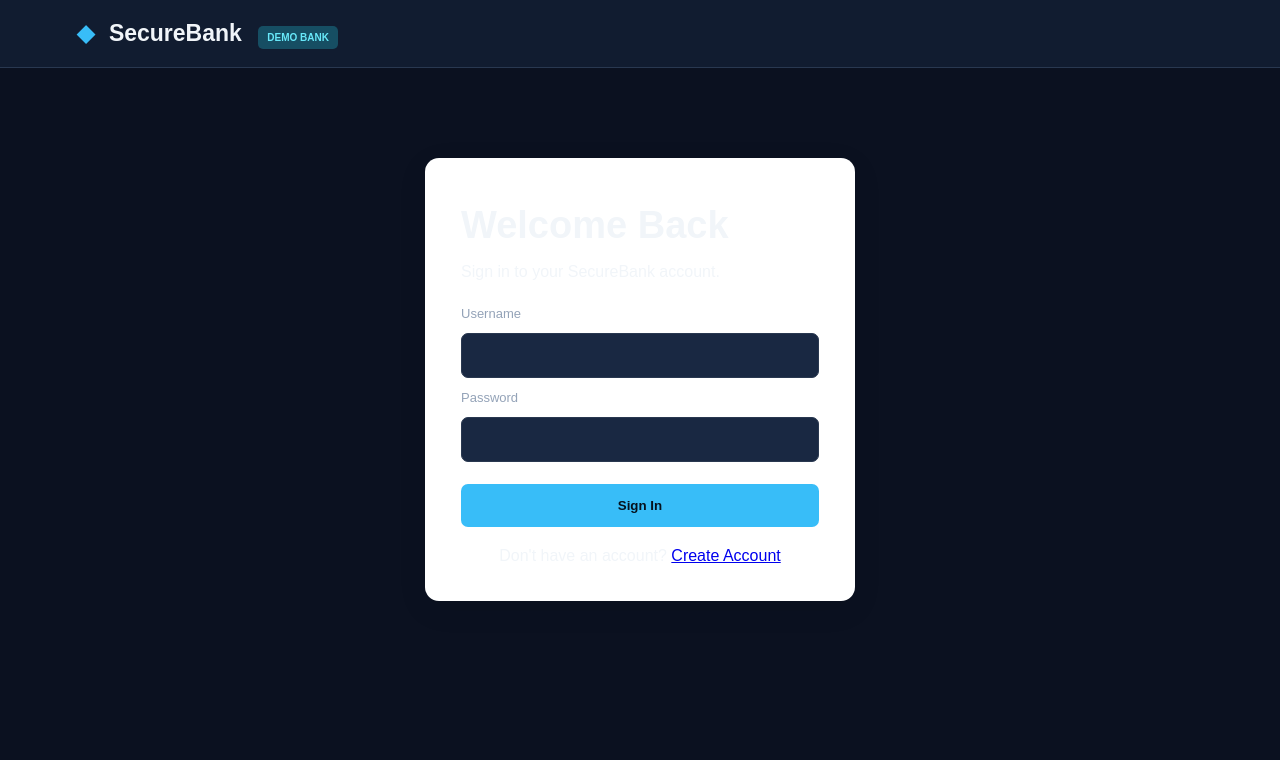
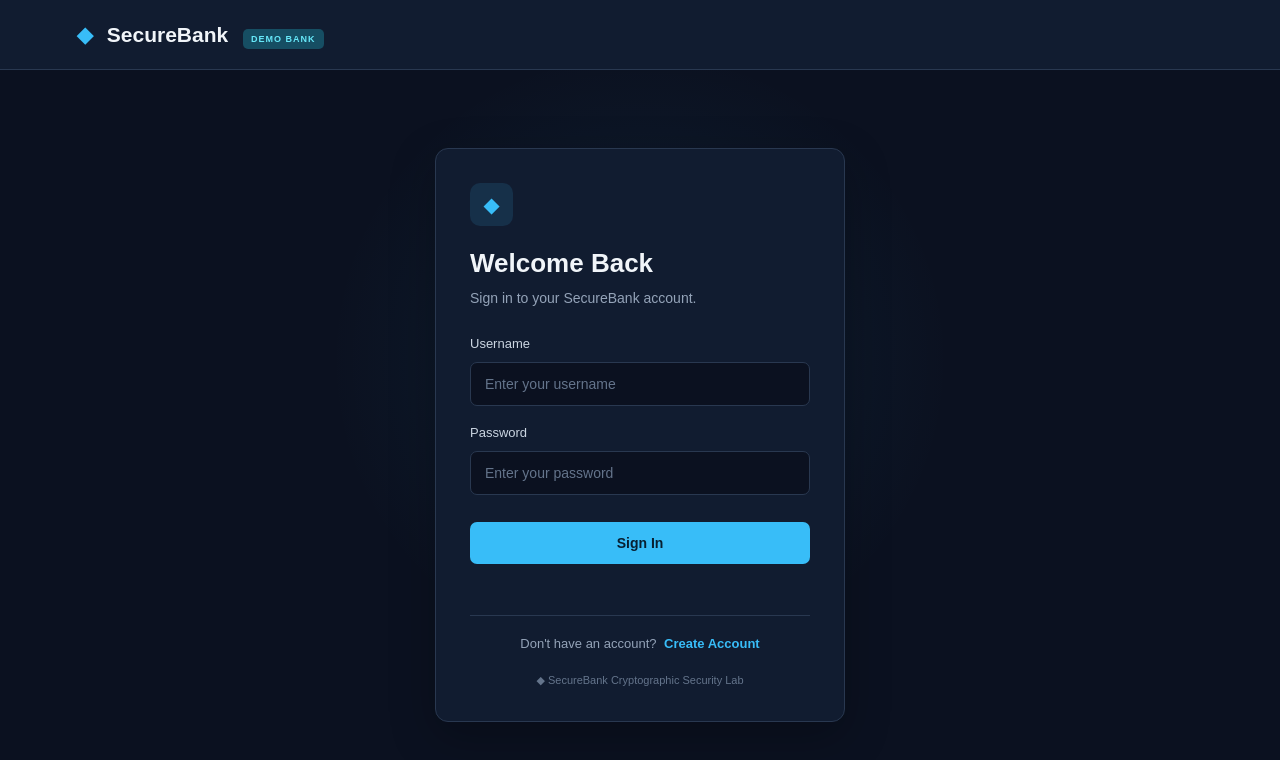
Before and after one commit to amineesghir132-gif/SecureBank-ECDSA-Lab, a plain HTML site: page frontend/login.html in a window 1280 px wide. Drawn offline with Linux system fonts and the light colour scheme.

Commit message:
modifed the login page s design

```diff
--- a/frontend/login.html
+++ b/frontend/login.html
@@ -5,44 +5,211 @@
     <meta charset="UTF-8">
     <meta name="viewport" content="width=device-width, initial-scale=1.0">
     <title>SecureBank | Login</title>
-    <link rel="stylesheet" href="/style.css">
+
     <style>
+        * {
+            box-sizing: border-box;
+        }
+
+        body {
+            margin: 0;
+            min-height: 100vh;
+            font-family: Arial, Helvetica, sans-serif;
+            background:
+                radial-gradient(circle at 50% 45%,
+                    rgba(56, 189, 248, 0.09),
+                    transparent 40%),
+                #0b1120;
+            color: #f1f5f9;
+        }
+
+        /* NAVBAR */
+
+        .navbar {
+            height: 70px;
+            display: flex;
+            align-items: center;
+            padding: 0 6%;
+            background: #111c30;
+            border-bottom: 1px solid #293850;
+        }
+
+        .brand {
+            font-size: 21px;
+            font-weight: bold;
+        }
+
+        .brand-icon {
+            color: #38bdf8;
+            margin-right: 8px;
+        }
+
+        .lab-badge {
+            font-size: 9px;
+            background: #164e63;
+            color: #67e8f9;
+            padding: 5px 8px;
+            border-radius: 5px;
+            margin-left: 9px;
+            letter-spacing: 1px;
+        }
+
+        /* LOGIN CONTAINER */
+
+        .auth-wrapper {
+            min-height: calc(100vh - 70px);
+            display: flex;
+            justify-content: center;
+            align-items: center;
+            padding: 35px 20px;
+        }
+
         .auth-container {
-            max-width: 430px;
-            margin: 90px auto;
-            padding: 36px;
-            background: #fff;
-            border-radius: 14px;
-            box-shadow: 0 8px 30px rgba(0, 0, 0, .08);
+            width: 100%;
+            max-width: 410px;
+            padding: 34px;
+            background: #111c30;
+            border: 1px solid #293850;
+            border-radius: 13px;
+            box-shadow: 0 15px 45px rgba(0, 0, 0, 0.25);
+        }
+
+        .auth-icon {
+            width: 43px;
+            height: 43px;
+            display: flex;
+            align-items: center;
+            justify-content: center;
+            background: rgba(56, 189, 248, 0.12);
+            color: #38bdf8;
+            border-radius: 10px;
+            font-size: 21px;
+            margin-bottom: 22px;
         }
 
         .auth-container h1 {
-            margin-bottom: 12px;
+            color: #f1f5f9;
+            font-size: 26px;
+            margin: 0 0 9px;
         }
+
+        .auth-description {
+            color: #94a3b8;
+            font-size: 14px;
+            margin: 0 0 27px;
+            line-height: 1.5;
+        }
+
+        /* FORM */
 
         .auth-container form {
             display: flex;
             flex-direction: column;
-            gap: 12px;
+            gap: 11px;
+            margin: 0;
+        }
+
+        .auth-container label {
+            color: #cbd5e1;
+            font-size: 13px;
+            font-weight: 500;
         }
 
         .auth-container input {
             width: 100%;
-            box-sizing: border-box;
+            padding: 13px 14px;
+            background: #0b1120;
+            border: 1px solid #293850;
+            border-radius: 7px;
+            color: #f1f5f9;
+            font-size: 14px;
+            margin-bottom: 8px;
+        }
+
+        .auth-container input::placeholder {
+            color: #64748b;
+        }
+
+        .auth-container input:focus {
+            outline: none;
+            border-color: #38bdf8;
+            box-shadow: 0 0 0 2px rgba(56, 189, 248, 0.12);
+        }
+
+        .auth-container button {
+            width: 100%;
+            padding: 13px;
+            margin-top: 8px;
+            background: #38bdf8;
+            color: #082032;
+            border: none;
+            border-radius: 7px;
+            font-size: 14px;
+            font-weight: bold;
+            cursor: pointer;
+            transition: background 0.2s;
+        }
+
+        .auth-container button:hover {
+            background: #7dd3fc;
+            opacity: 1;
+        }
+
+        .auth-container button:disabled {
+            opacity: 0.5;
+            cursor: not-allowed;
+        }
+
+        /* MESSAGES AND FOOTER */
+
+        .auth-error {
+            color: #f87171;
+            font-size: 13px;
+            min-height: 16px;
+            margin: 12px 0 0;
         }
 
         .auth-footer {
-            margin-top: 20px;
             text-align: center;
+            border-top: 1px solid #293850;
+            margin-top: 23px;
+            padding-top: 20px;
+            color: #94a3b8;
+            font-size: 13px;
         }
 
-        .auth-error {
-            color: #b42318;
-            margin-top: 14px;
+        .auth-footer a {
+            color: #38bdf8;
+            text-decoration: none;
+            font-weight: bold;
+            margin-left: 4px;
+        }
+
+        .auth-footer a:hover {
+            text-decoration: underline;
+        }
+
+        .auth-bottom {
+            text-align: center;
+            margin-top: 23px;
+            color: #64748b;
+            font-size: 11px;
+        }
+
+        @media (max-width: 480px) {
+            .auth-container {
+                padding: 27px 22px;
+            }
+
+            .navbar {
+                padding: 0 20px;
+            }
         }
     </style>
 </head>
+
 <body>
+
     <header class="navbar">
         <div class="brand">
             <span class="brand-icon">◆</span>
@@ -51,16 +218,26 @@
         </div>
     </header>
 
-    <main class="auth-container">
+    <main class="auth-wrapper">
+
+        <section class="auth-container">
+
+            <div class="auth-icon">◆</div>
+
             <h1>Welcome Back</h1>
-        <p>Sign in to your SecureBank account.</p>
+
+            <p class="auth-description">
+                Sign in to your SecureBank account.
+            </p>
 
             <form id="loginForm">
+
                 <label for="username">Username</label>
                 <input
                     id="username"
                     name="username"
                     type="text"
+                    placeholder="Enter your username"
                     autocomplete="username"
                     required
                 >
@@ -70,6 +247,7 @@
                     id="password"
                     name="password"
                     type="password"
+                    placeholder="Enter your password"
                     autocomplete="current-password"
                     required
                 >
@@ -77,6 +255,7 @@
                 <button type="submit" id="loginButton">
                     Sign In
                 </button>
+
             </form>
 
             <p id="loginMessage" class="auth-error" role="alert"></p>
@@ -85,6 +264,13 @@
                 Don't have an account?
                 <a href="/register">Create Account</a>
             </div>
+
+            <div class="auth-bottom">
+                ◆ SecureBank Cryptographic Security Lab
+            </div>
+
+        </section>
+
     </main>
 
     <script>
@@ -126,5 +312,6 @@
             }
         });
     </script>
+
 </body>
 </html>
```
Lines whose indentation alone changed are shown as unchanged.
